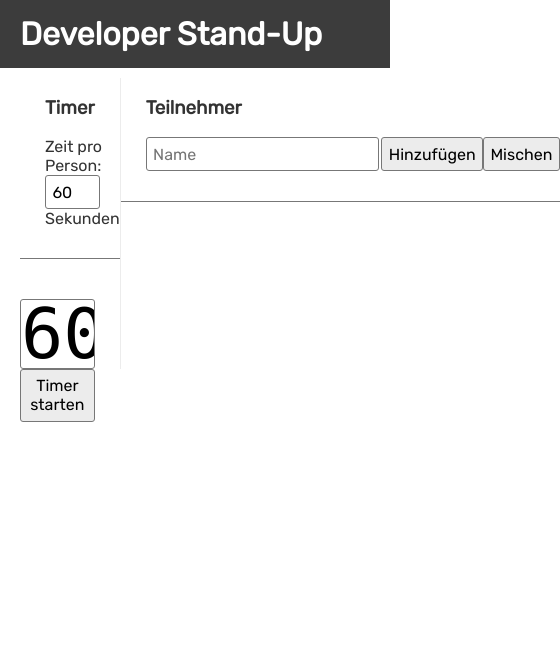
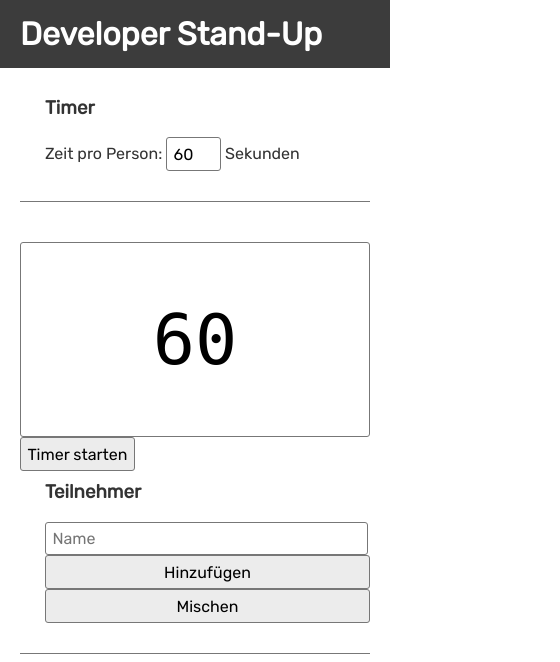
Before and after one commit to DataOne/dev-standup-timer, a Svelte app in the folder app/: page / in a window 390 px wide. Shown: the top 662 px of the page, 560 px wide, since content can reach past the window. Built offline with nearby package versions, Linux system fonts and the light colour scheme.

Commit message:
added mobile styles

```diff
--- a/app/public/global.css
+++ b/app/public/global.css
@@ -81,3 +81,25 @@ button:not(:disabled):active {
 button:focus {
 	border-color: #666;
 }
+
+@media(min-width: 750px) {
+	.fixed {
+		position: sticky;
+		top: 0;
+		width: 100%;
+		background-color: #fffffff0;
+		z-index: 1;
+	}
+
+	.mobile-column {
+		flex-direction: row !important;
+	}
+
+	.fixed div.timer-container {
+		margin-right: 25px;
+	}
+
+	.column.first {
+		border-right: 1px solid #ececec;
+	}
+}
--- a/app/src/App.svelte
+++ b/app/src/App.svelte
@@ -49,7 +49,7 @@
 	<h1>Developer Stand-Up</h1>
 </div>
 
-<div class="flex">
+<div class="flex mobile-column">
 	<div class="column first">
 		<h3>Timer</h3>
 		<div class="fixed">
@@ -58,7 +58,7 @@
 	</div>
 	<div class="column">
 		<h3>Teilnehmer</h3>
-		<div class="fixed controls flex">
+		<div class="fixed controls flex mobile-column">
 			<input
 				type="text"
 				placeholder="Name"
@@ -67,7 +67,7 @@
 				bind:value={devName}
 				on:keyup={(e) => e.key === "Enter" && addDev()}
 			/>
-			<div class="flex-1 flex">
+			<div class="flex-1 flex mobile-column">
 				<button type="button" on:click={addDev}>Hinzufügen</button>
 				<button type="button" on:click={sortDevs}>Mischen</button>
 			</div>
@@ -101,6 +101,10 @@
 		transition: all 250ms;
 	}
 
+	div.mobile-column {
+		flex-direction: column;
+	}
+
 	.header {
 		background-color: #3c3c3c;
 		margin: -20px;
@@ -113,14 +117,6 @@
 	.header > h1 {
 		margin: 0;
 		padding: 0;
-	}
-
-	.fixed {
-		position: sticky;
-		top: 0;
-		width: 100%;
-		background-color: #fffffff0;
-		z-index: 1;
 	}
 
 	.flex {
@@ -136,10 +132,6 @@
 
 	.column {
 		flex: 1;
-	}
-
-	.column.first {
-		border-right: 1px solid #ececec;
 	}
 
 	.dev-name {
@@ -161,4 +153,8 @@
 		margin-bottom: 10px;
 		border-radius: 3px;
 	}
+
+	.dev-box:last-child {
+		margin-bottom: 100px;
+	}
 </style>
--- a/app/src/Timer.svelte
+++ b/app/src/Timer.svelte
@@ -59,7 +59,8 @@
 <style>
 	.timer-container {
 		margin-top: 40px;
-		margin-right: 25px;
+		margin-bottom: 25px;
+		margin-right: 0;
 		padding: 20px;
 		height: 0;
 		padding-bottom: 50%;
```
